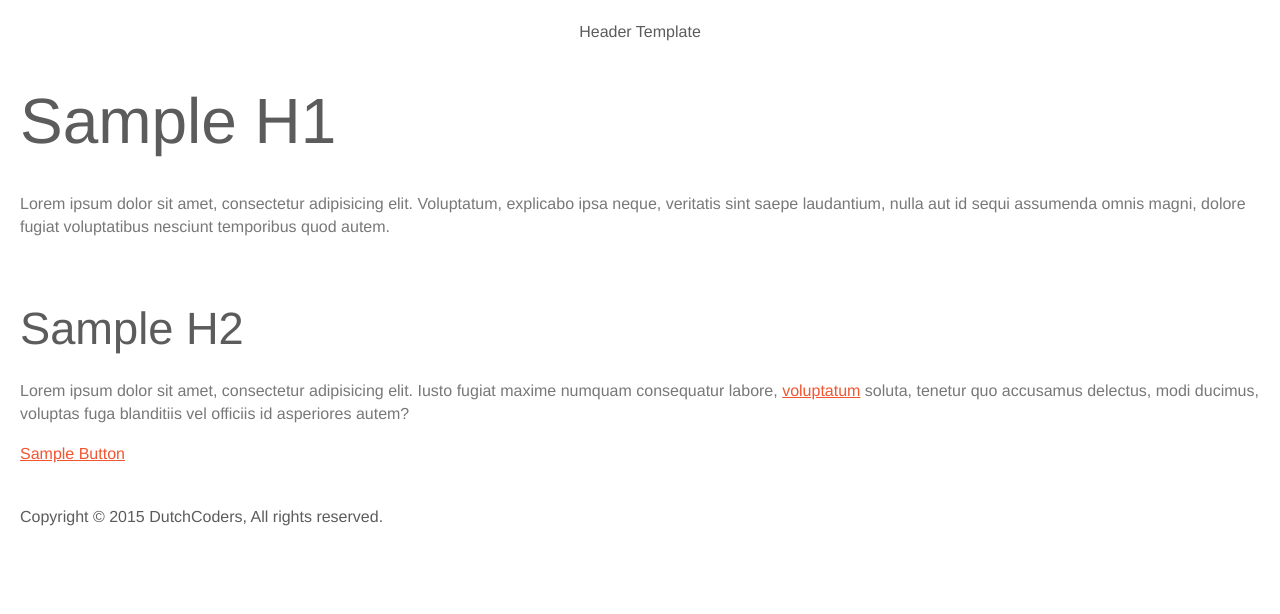
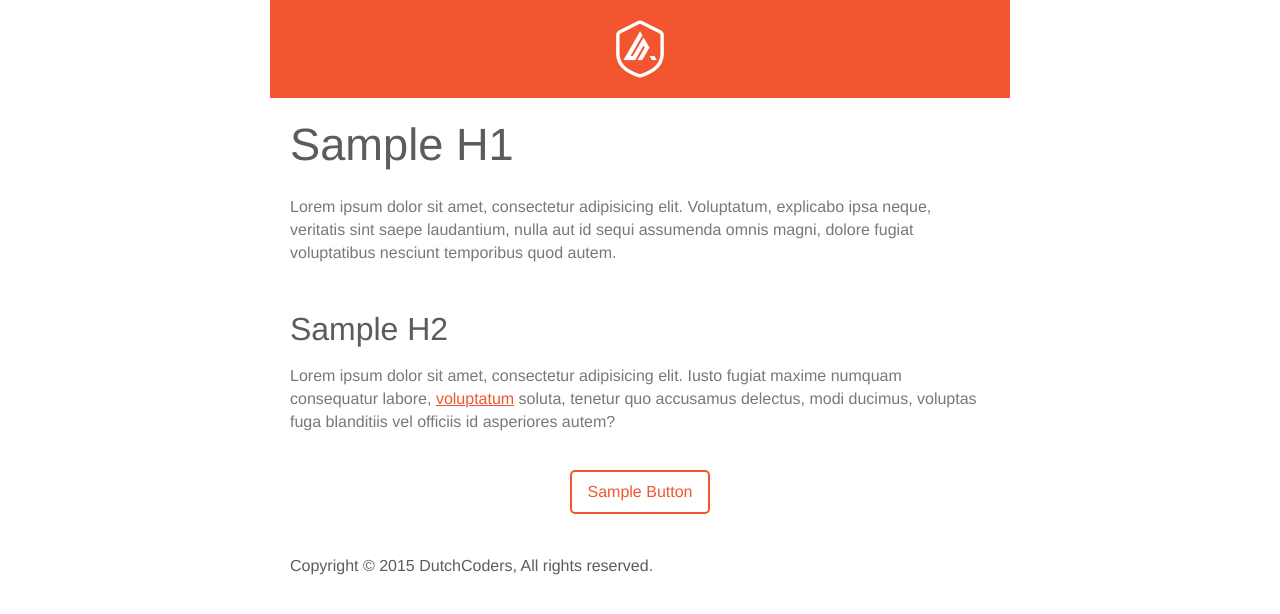
Before and after one commit to dutchcoders/sentr.io-email, a Jekyll site: the page built from templates/index.html, in a window 1280 px wide. Shown: the top 614 px of the page. Built offline with Jekyll 4.4.1, drawn with Linux system fonts in a browser that asks for light colours.

Commit message:
Added image inline, and completed buttons

```diff
--- a/package.json
+++ b/package.json
@@ -22,6 +22,7 @@
     "grunt-build-control": "^0.5.0",
     "grunt-contrib-sass": "^0.9.2",
     "grunt-contrib-watch": "^0.6.1",
+    "grunt-inline": "^0.3.4",
     "grunt-jekyll": "^0.4.2",
     "grunt-mandrill": "0.0.3",
     "grunt-premailer": "^0.2.13"
--- a/templates/_includes/header.html
+++ b/templates/_includes/header.html
@@ -1,7 +1,7 @@
-<table border="0" cellpadding="0" cellspacing="0" width="100%">
+<table border="0" cellpadding="0" cellspacing="0" width="100%" id="header">
   <tr>
     <td align="center" valign="top">
-    Header Template
+    <img src="img/logo.png?__inline=true" alt="Sentr.io Logo">
     </td>
   </tr>
 </table>
--- a/templates/_sass/_base.scss
+++ b/templates/_sass/_base.scss
@@ -1,3 +1,26 @@
+@mixin button($radius: 5px, $color: $trans-white) {
+  border: 2px solid $color;
+  border-radius: $radius;
+  color: $orange;
+  display: inline-block;
+  margin-top: 1.3em;
+  padding: 8px 16px;
+  text-decoration: none;
+
+  &:hover {
+    border-color: opacify($color, .3);
+  }
+}
+
 a {
   color: $orange;
+
+  &.button {
+    @include button(5px, $orange);
+  }
 }
+
+#header {
+  background-color: $orange;
+  color: #fff;
+}
--- a/templates/_sass/_sanatize.scss
+++ b/templates/_sass/_sanatize.scss
@@ -8,6 +8,7 @@ img { border:0; height:auto; line-height:100%; outline:none; text-decoration:non
 table { border-collapse:collapse !important;}
 
 #container {
+  max-width: 740px !important;
   table  tr  td {
     padding: 20px;
   }
--- a/templates/_sass/_typography.scss
+++ b/templates/_sass/_typography.scss
@@ -1,5 +1,3 @@
-@import url(http://fonts.googleapis.com/css?family=Oxygen:400,300,700&subset=latin,latin-ext);
-
 body {
   color: $base-grey;
   font-family: 'Helvetica', Arial, sans-serif;
@@ -19,15 +17,17 @@ h4 {
 }
 
 h1 {
-  font-size: 3.998em;
+  font-size: 2.827em;
   margin-top: 0;
 }
 
-h2 {font-size: 2.827em;}
+h2 {
+  font-size: 1.999em;
+}
 
-h3 {font-size: 1.999em;}
-
-h4 {font-size: 1.414em;}
+h3 {
+  font-size: 1.414em;
+}
 
 small,
 %font-small {
--- a/templates/index.html
+++ b/templates/index.html
@@ -7,4 +7,6 @@ layout: default
 <h2>Sample H2</h2>
 <p>Lorem ipsum dolor sit amet, consectetur adipisicing elit. Iusto fugiat maxime numquam consequatur labore, <a href="#">voluptatum</a> soluta, tenetur quo accusamus delectus, modi ducimus, voluptas fuga blanditiis vel officiis id asperiores autem?</p>
 
-<a href="#" class="button">Sample Button</a>
+<center>
+  <a href="#" class="button">Sample Button</a>
+</center>
```
Also changed, not shown: Gruntfile.js (+24 -4 lines), templates/img/logo.png (added).
